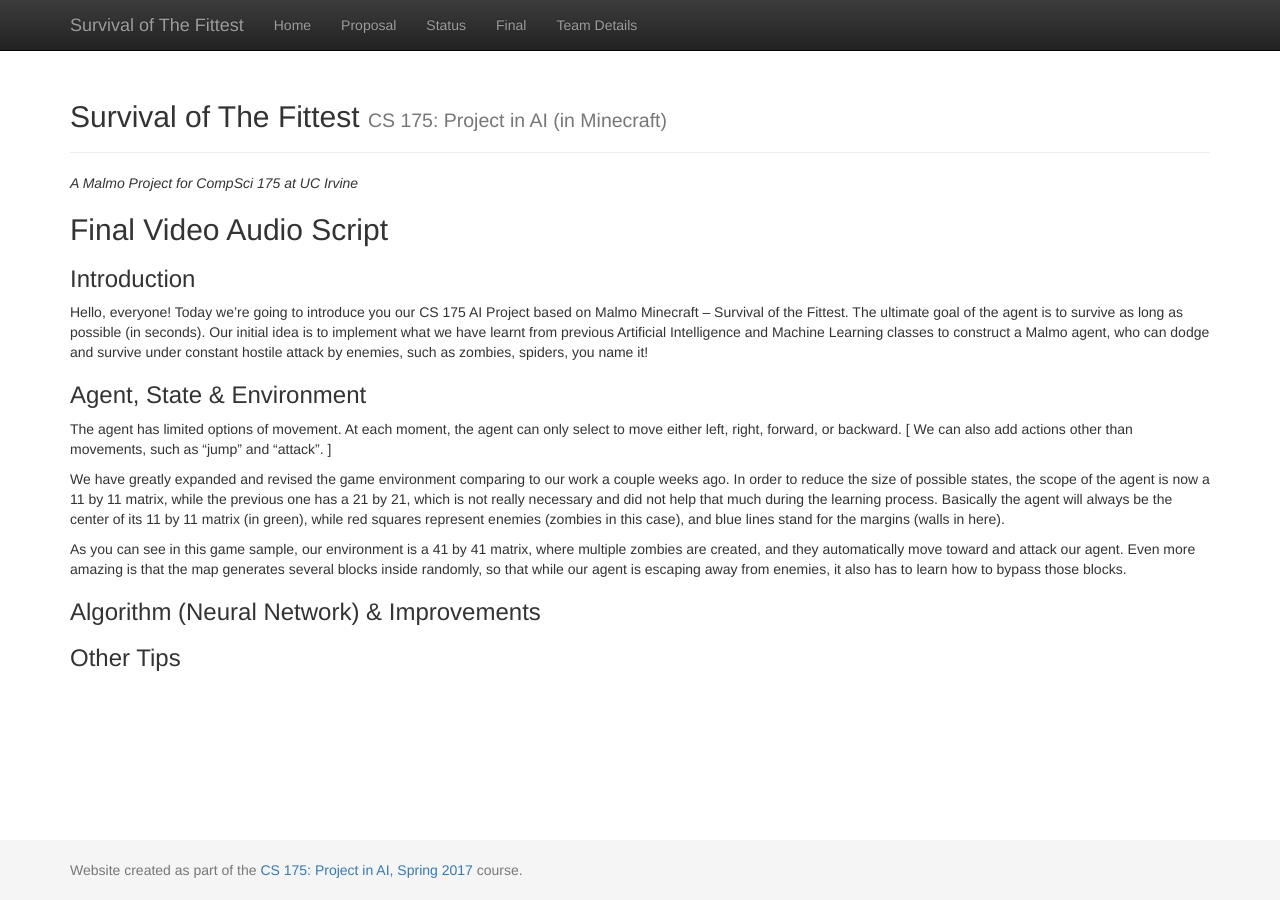
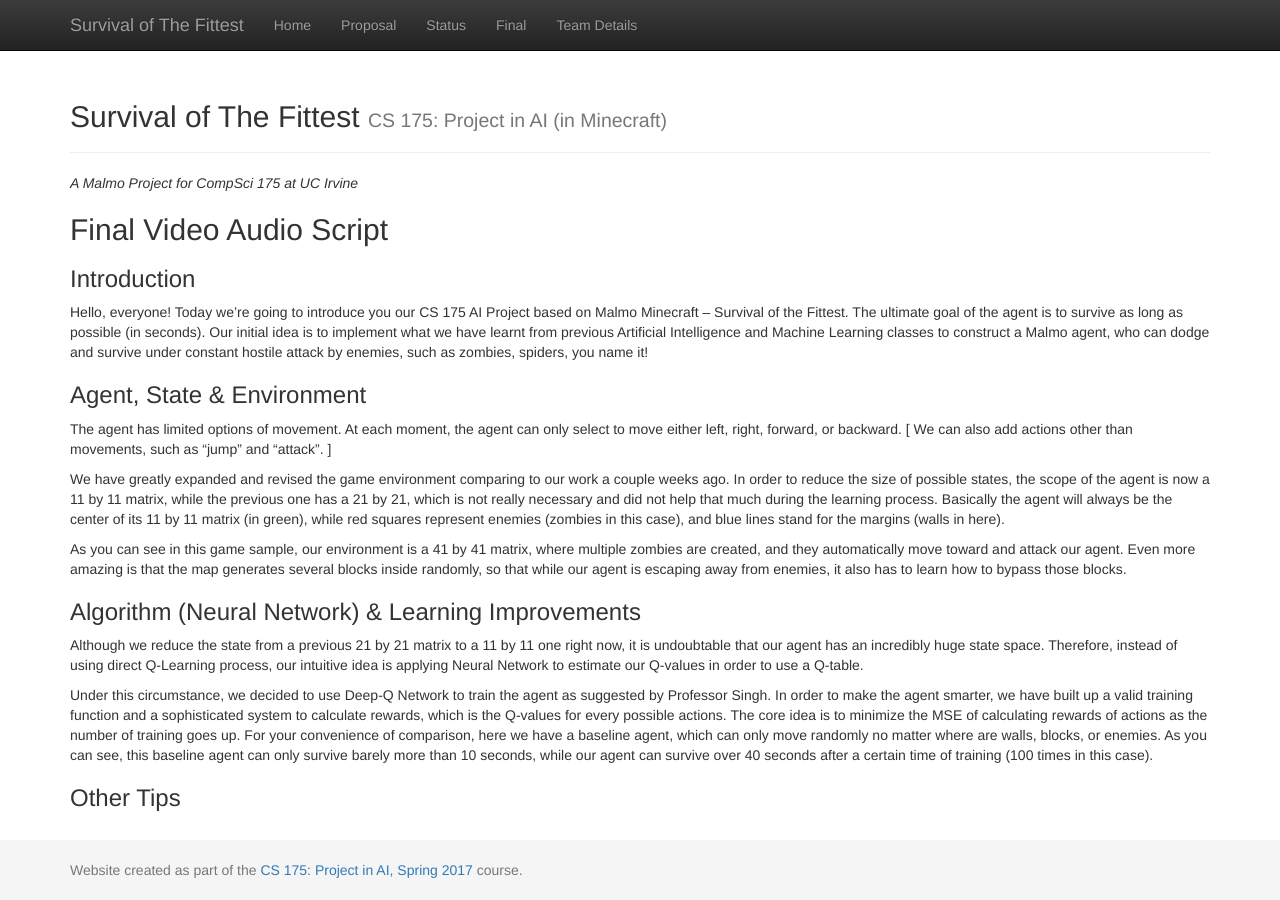
Before and after one commit to mingh2/SurvivalOfTheFittest, a Jekyll site: the page built from docs/final_video_audio_script.md, in a window 1280 px wide. Built offline with Jekyll 4.4.1, drawn with Linux system fonts in a browser that asks for light colours.

Commit message:
[ `Algorithm (Neural Network) & Learning Improvements` Section of Audio Script ]

```diff
--- a/docs/final_video_audio_script.md
+++ b/docs/final_video_audio_script.md
@@ -17,7 +17,9 @@ We have greatly expanded and revised the game environment comparing to our work
 
 As you can see in this game sample, our environment is a 41 by 41 matrix, where multiple zombies are created, and they automatically move toward and attack our agent. Even more amazing is that the map generates several blocks inside randomly, so that while our agent is escaping away from enemies, it also has to learn how to bypass those blocks.
 
-### Algorithm (Neural Network) & Improvements
+### Algorithm (Neural Network) & Learning Improvements
+Although we reduce the state from a previous 21 by 21 matrix to a 11 by 11 one right now, it is undoubtable that our agent has an incredibly huge state space. Therefore, instead of using direct Q-Learning process, our intuitive idea is applying Neural Network to estimate our Q-values in order to use a Q-table.
 
+Under this circumstance, we decided to use Deep-Q Network to train the agent as suggested by Professor Singh. In order to make the agent smarter, we have built up a valid training function and a sophisticated system to calculate rewards, which is the Q-values for every possible actions. The core idea is to minimize the MSE of calculating rewards of actions as the number of training goes up. For your convenience of comparison, here we have a baseline agent, which can only move randomly no matter where are walls, blocks, or enemies. As you can see, this baseline agent can only survive barely more than 10 seconds, while our agent can survive over 40 seconds after a certain time of training (100 times in this case).
 
 ### Other Tips
```
